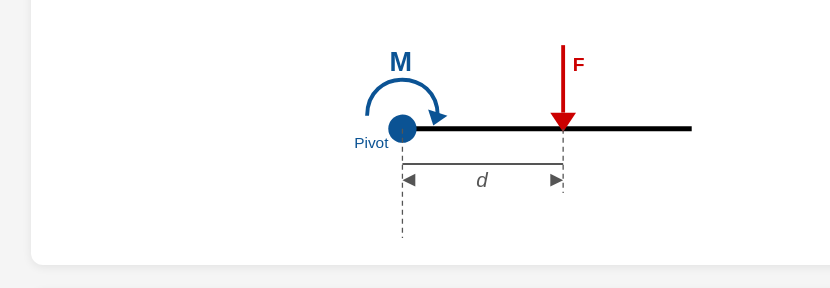
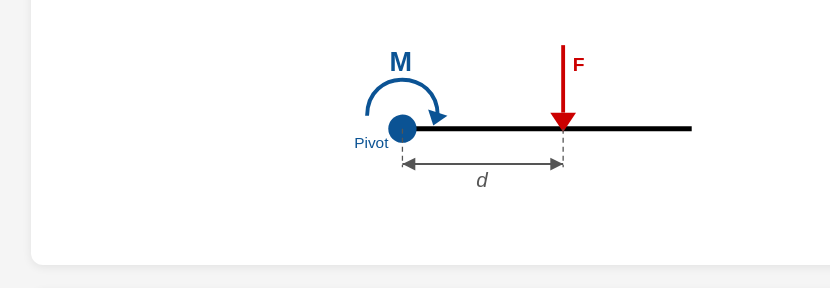
Before and after one commit to laheyengineering-lab/Engineering-Calcs-Pro, a plain HTML site: page calculators/moment.html in a window 1280 px wide. Shown: the part 463-751 px from the top of the page, without its empty margins (109-939 px from the left). Drawn offline with Linux system fonts and the light colour scheme.

Commit message:
V1.2.9 still better svg scaling

```diff
--- a/calculators/moment.html
+++ b/calculators/moment.html
@@ -252,7 +252,7 @@ fill="#0b5394"
 x1="150"
 y1="180"
 x2="150"
-y2="2520"
+y2="240"
 stroke="#555"
 stroke-width="2"
 stroke-dasharray="8,6"
@@ -264,7 +264,8 @@ stroke-dasharray="8,6"
 x1="400"
 y1="180"
 x2="400"
-y2="280"
+y2="240
+"
 stroke="#555"
 stroke-width="2"
 stroke-dasharray="8,6"
@@ -293,9 +294,9 @@ stroke-width="3"
 
 <polygon
 points="
-150,260
-170,250
-170,270"
+150,235
+170,225
+170,245"
 fill="#555"
 />
 
@@ -303,9 +304,9 @@ fill="#555"
 
 <polygon
 points="
-400,260
-380,250
-380,270"
+400,235
+380,225
+380,245"
 fill="#555"
 />
 
```
